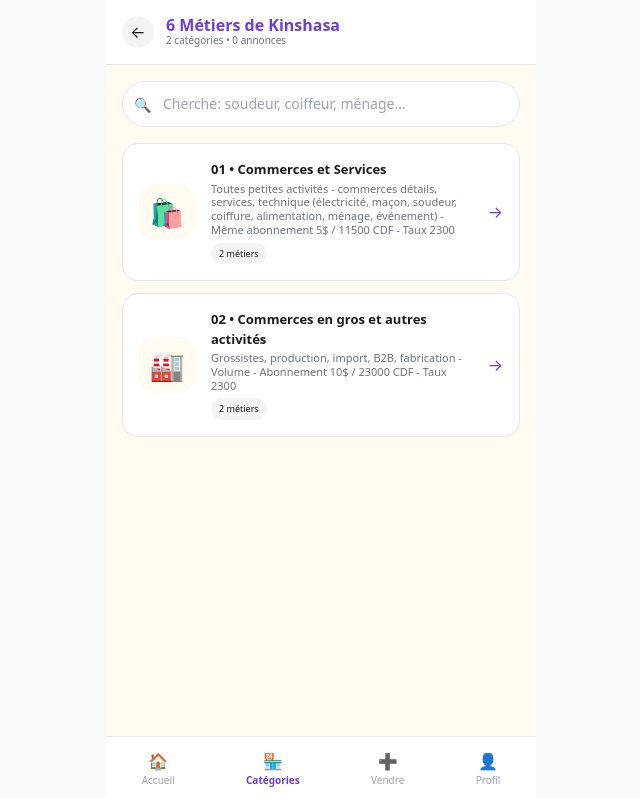
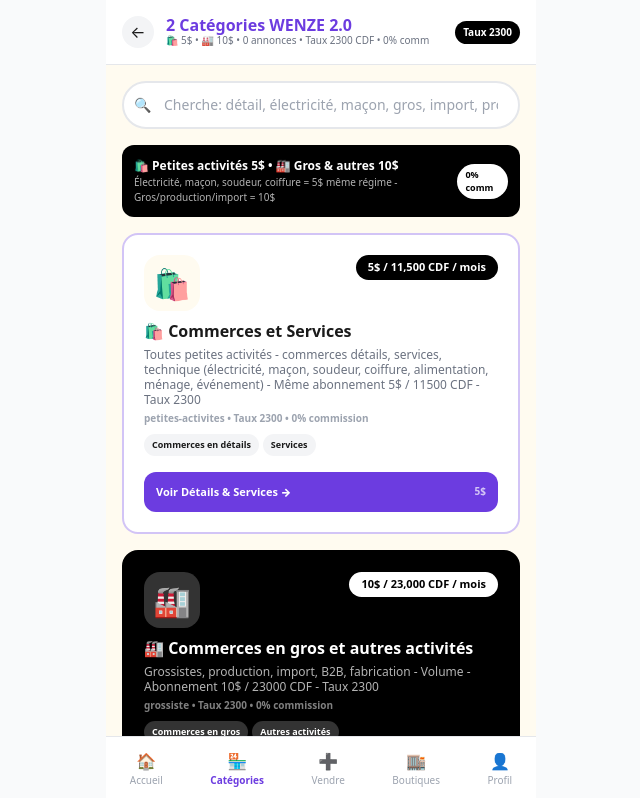
Before and after one commit to kongolokelvin47-cmd/Wenze-pwa, a Next.js app: page /categorie in a window 1280 px wide. Shown: the top 798 px of the page, without its empty margins (319-959 px from the left). Built offline with nearby package versions, Linux system fonts and the light colour scheme.

Commit message:
Enhance category page with normalization and improved search
Refactor category handling and update UI elements for better clarity and functionality.

```diff
--- a/app/categorie/page.tsx
+++ b/app/categorie/page.tsx
@@ -1,7 +1,8 @@
 "use client";
 import Link from "next/link";
 import { useState, useMemo, useEffect } from "react";
-import { CATEGORIES_WENZE } from "@/lib/categories";
+import { CATEGORIES_WENZE, normalizeCategorie, getPrixByCategorie, getCategorieById } from "@/lib/categories";
+import { TAUX_CDF } from "@/lib/paiement";
 
 export default function CategoriesPage() {
   const [search, setSearch] = useState("");
@@ -12,23 +13,22 @@ export default function CategoriesPage() {
       const list = JSON.parse(localStorage.getItem("wenze_annonces_list") || "[]");
       const c: Record<string, number> = {};
       list.forEach((a:any)=>{
-        const id = (a.categorieId || a.categorie || "").toLowerCase();
-        // match avec id ou titreCourt
-        const found = CATEGORIES_WENZE.find(cat => cat.id === id || cat.titreCourt.toLowerCase() === id || cat.titre.toLowerCase().includes(id));
-        const key = found ? found.id : id;
-        c[key] = (c[key]||0)+1;
+        const id = normalizeCategorie(a.categorieId || a.categorie || "commerces-services");
+        c[id] = (c[id]||0)+1;
       });
       setCounts(c);
     }catch{}
   },[]);
 
   const filtered = useMemo(()=>{
-    const q = search.toLowerCase();
+    const q = search.toLowerCase().trim();
     if(!q) return CATEGORIES_WENZE;
     return CATEGORIES_WENZE.filter(cat =>
+      cat.id.toLowerCase().includes(q) ||
       cat.titre.toLowerCase().includes(q) ||
       cat.titreCourt.toLowerCase().includes(q) ||
       cat.description.toLowerCase().includes(q) ||
+      cat.regime.toLowerCase().includes(q) ||
       cat.activites.some(a=>a.label.toLowerCase().includes(q))
     );
   },[search]);
@@ -38,39 +38,79 @@ export default function CategoriesPage() {
       <header className="sticky top-0 bg-white z-20 p-4 border-b flex items-center gap-3">
         <Link href="/" className="w-8 h-8 bg-gray-100 rounded-full flex items-center justify-center">←</Link>
         <div className="flex-1">
-          <h1 className="font-black text-[#6C3CE0] leading-none">6 Métiers de Kinshasa</h1>
-          <p className="text-[10px] text-gray-500">{CATEGORIES_WENZE.length} catégories • {Object.values(counts).reduce((a,b)=>a+b,0)} annonces</p>
+          <h1 className="font-black text-[#6C3CE0] leading-none">2 Catégories WENZE 2.0</h1>
+          <p className="text-[10px] text-gray-500">🛍️ 5$ • 🏭 10$ • {Object.values(counts).reduce((a,b)=>a+b,0)} annonces • Taux {TAUX_CDF} CDF • 0% comm</p>
         </div>
+        <span className="text-[10px] bg-black text-white px-2 py-1 rounded-full font-black">Taux {TAUX_CDF}</span>
       </header>
 
       <div className="p-4">
         <div className="relative mb-4">
-          <input value={search} onChange={e=>setSearch(e.target.value)} placeholder="Cherche: soudeur, coiffeur, ménage..." className="w-full bg-white border rounded-full py-3 px-5 pl-10 text-sm outline-none focus:border-[#6C3CE0]" />
+          <input value={search} onChange={e=>setSearch(e.target.value)} placeholder="Cherche: détail, électricité, maçon, gros, import, production..." className="w-full bg-white border-2 rounded-full py-3 px-5 pl-10 text-sm outline-none focus:border-[#6C3CE0]" />
           <span className="absolute left-3 top-3.5 text-sm">🔍</span>
         </div>
 
-        <div className="grid grid-cols-1 gap-3">
-          {filtered.map(cat => (
-            <Link key={cat.id} href={`/categorie/${cat.id}`} className="bg-white border rounded-2xl p-4 flex items-center gap-4 hover:border-[#6C3CE0] hover:shadow-md transition">
-              <div className="w-14 h-14 bg-[#FFFBF0] rounded-2xl flex items-center justify-center text-[28px]">{cat.icon}</div>
-              <div className="flex-1">
-                <p className="font-bold text-[13px]">{cat.numero} • {cat.titre}</p>
-                <p className="text-[11px] text-gray-500 leading-tight mt-0.5">{cat.description}</p>
-                <div className="flex gap-2 mt-1.5">
-                  <span className="text-[9px] bg-gray-100 px-2 py-1 rounded-full">{cat.activites.length} métiers</span>
-                  {counts[cat.id] > 0 && <span className="text-[9px] bg-[#6C3CE0] text-white px-2 py-1 rounded-full">{counts[cat.id]} annonces</span>}
+        <div className="bg-black text-white rounded-xl p-3 mb-4 flex justify-between items-center">
+          <div>
+            <p className="font-black text-[12px]">🛍️ Petites activités 5$ • 🏭 Gros & autres 10$</p>
+            <p className="text-[10px] opacity-70">Électricité, maçon, soudeur, coiffure = 5$ même régime - Gros/production/import = 10$</p>
+          </div>
+          <span className="bg-white text-black text-[9px] px-2 py-1 rounded-full font-black">0% comm</span>
+        </div>
+
+        <div className="grid grid-cols-1 gap-4">
+          {filtered.map(cat => {
+            const prix = getPrixByCategorie(cat.id);
+            return (
+              <Link key={cat.id} href={`/categorie/${cat.id}`} className={`border-2 rounded-2xl p-5 flex flex-col gap-2 hover:shadow-md transition active:scale-[0.98] ${cat.id==="gros-autres"?"bg-black text-white border-black":"bg-white border-[#6C3CE0]/30 hover:border-[#6C3CE0]"}`}>
+                <div className="flex justify-between items-start">
+                  <div className={`w-14 h-14 rounded-2xl flex items-center justify-center text-[30px] ${cat.id==="gros-autres"?"bg-white/20":"bg-[#FFFBF0]"}`}>{cat.icon}</div>
+                  <div className="flex flex-col items-end gap-1">
+                    <span className={`text-[11px] font-black px-3 py-1 rounded-full ${cat.id==="gros-autres"?"bg-white text-black":"bg-black text-white"}`}>{prix.prixUSD}$ / {prix.prixCDF.toLocaleString()} CDF / mois</span>
+                    {counts[cat.id] > 0 && <span className={`text-[9px] px-2 py-1 rounded-full font-bold ${cat.id==="gros-autres"?"bg-white/20 text-white":"bg-[#6C3CE0] text-white"}`}>{counts[cat.id]} annonces</span>}
+                  </div>
                 </div>
-              </div>
-              <span className="text-[#6C3CE0]">→</span>
-            </Link>
-          ))}
+                <div className="flex-1">
+                  <p className="font-black text-[16px]">{cat.icon} {cat.titre}</p>
+                  <p className={`text-[12px] leading-tight mt-1 ${cat.id==="gros-autres"?"text-white/70":"text-gray-500"}`}>{cat.description}</p>
+                  <p className={`text-[10px] mt-1 font-bold ${cat.id==="gros-autres"?"text-white/50":"text-gray-400"}`}>{cat.regime} • Taux {TAUX_CDF} • 0% commission</p>
+                  <div className="flex gap-1 flex-wrap mt-2">
+                    {cat.activites.slice(0,6).map((a:any)=> <span key={a.id} className={`text-[9px] px-2 py-1 rounded-full font-bold ${cat.id==="gros-autres"?"bg-white/20":"bg-gray-100"}`}>{a.label}</span>)}
+                    {cat.activites.length > 6 && <span className={`text-[9px] px-2 py-1 rounded-full ${cat.id==="gros-autres"?"bg-white/10":"bg-black text-white"}`}>+{cat.activites.length-6} autres</span>}
+                  </div>
+                </div>
+                <div className={`mt-2 rounded-xl p-3 text-[11px] font-black flex justify-between items-center ${cat.id==="gros-autres"?"bg-white text-black":"bg-[#6C3CE0] text-white"}`}>
+                  <span>Voir {cat.titreCourt} →</span>
+                  <span className="text-[10px] opacity-70">{prix.prixUSD}$</span>
+                </div>
+              </Link>
+            );
+          })}
+        </div>
+
+        {filtered.length===0 && (
+          <div className="bg-white border-2 border-dashed rounded-2xl p-8 text-center mt-4">
+            <p className="text-3xl">🔍</p>
+            <p className="font-bold text-[13px] mt-2">Pas de catégorie pour "{search}"</p>
+            <p className="text-[11px] text-gray-500">2 catégories: 🛍️ Commerces & Services 5$ et 🏭 Gros & autres 10$</p>
+          </div>
+        )}
+
+        <div className="mt-6 bg-white border rounded-2xl p-4">
+          <p className="font-black text-[12px]">WENZE 2.0 - Explication</p>
+          <div className="text-[11px] text-gray-600 mt-2 space-y-2">
+            <p>🛍️ <b>Commerces & Services 5$ / 11 500 CDF / mois:</b> Détail, alimentation, service, électricité, maçonnerie, soudeur, plomberie, coiffure, couture, restauration, réparation - toutes petites activités même prix 5$.</p>
+            <p>🏭 <b>Gros & autres 10$ / 23 000 CDF / mois:</b> Grossiste, semi-gros, import-export, distribution, production locale, usine, B2B, gros volume.</p>
+            <p className="text-[10px] text-gray-400">Taux fixe {TAUX_CDF} CDF • 0% commission sur ventes • Boutique visible /boutiques après paiement</p>
+          </div>
         </div>
       </div>
 
-      <nav className="fixed bottom-0 max-w-[430px] w-full bg-white border-t flex justify-around py-3 text-[10px]">
+      <nav className="fixed bottom-0 max-w-[430px] w-full bg-white border-t flex justify-around py-3 text-[10px] z-30">
         <Link href="/" className="flex flex-col items-center text-gray-400"><span className="text-base">🏠</span>Accueil</Link>
         <span className="flex flex-col items-center font-bold text-[#6C3CE0]"><span className="text-base">🏪</span>Catégories</span>
         <Link href="/publier" className="flex flex-col items-center text-gray-400"><span className="text-base">➕</span>Vendre</Link>
+        <Link href="/boutiques" className="flex flex-col items-center text-gray-400"><span className="text-base">🏬</span>Boutiques</Link>
         <Link href="/profil" className="flex flex-col items-center text-gray-400"><span className="text-base">👤</span>Profil</Link>
       </nav>
     </div>
```
